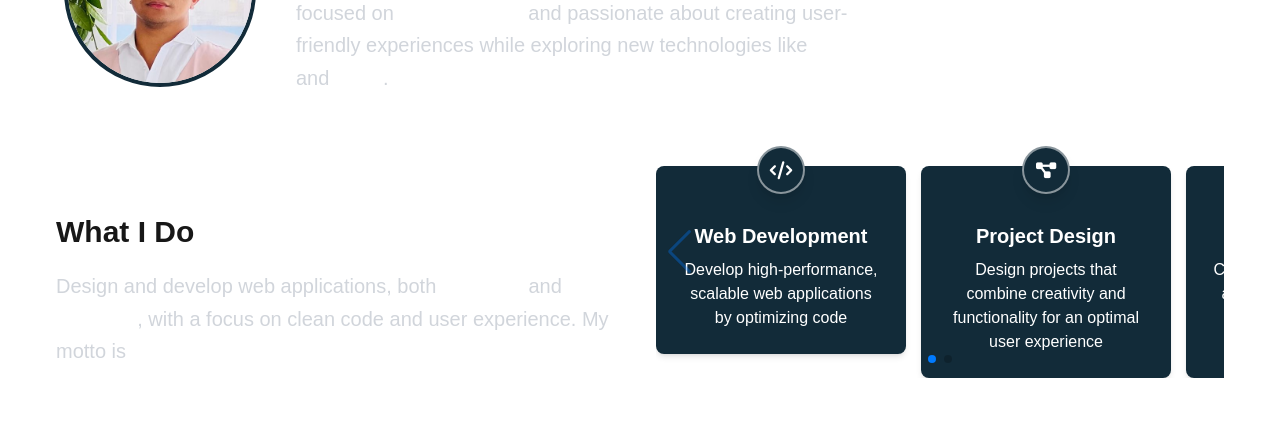
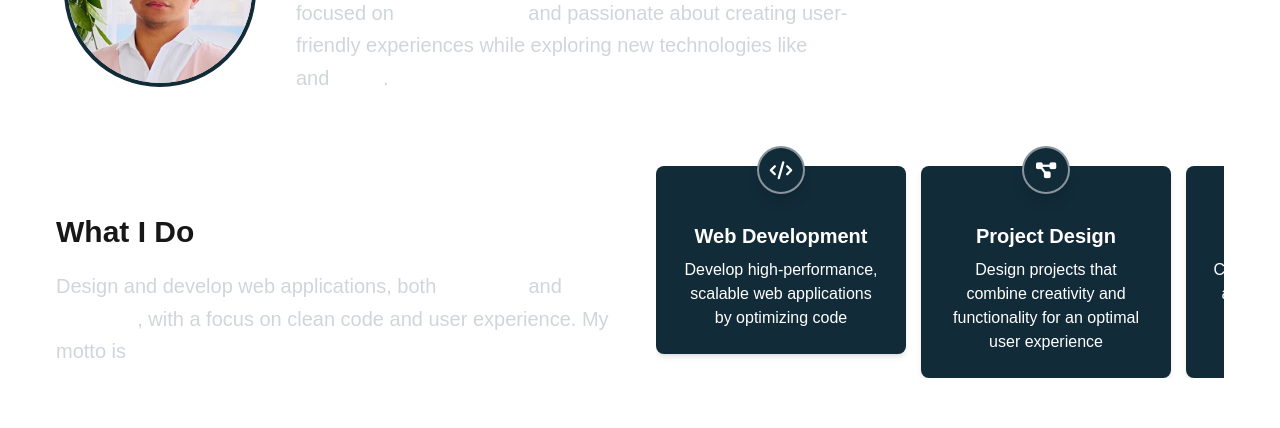
Before and after one commit to Mukkun007/PORTFOLIO-LOVA, a Next.js app: page / in a window 1280 px wide. Shown: the part 720-1148 px from the top of the page. Built offline with nearby package versions, Linux system fonts and the light colour scheme.

Commit message:
Swiper without navigation and pagination

```diff
--- a/src/app/page.tsx
+++ b/src/app/page.tsx
@@ -55,9 +55,9 @@ export default function Page() {
         <div id="projects">
           <Projects />
         </div>
-        <div id="code">
+        {/* <div id="code">
           <Code />
-        </div>
+        </div> */}
         <div>
           <ScrollToTop />
         </div>
--- a/src/components/About.tsx
+++ b/src/components/About.tsx
@@ -63,9 +63,6 @@ const About = () => {
           // Swiper si plus de 2 cartes
           <div className="relative overflow-hidden">
             <Swiper
-              modules={[Navigation, Pagination]}
-              navigation
-              pagination
               spaceBetween={15} // Espace réduit entre les cartes pour voir la suivante
               // slidesPerView={1.2} // Affiche 2 cartes et une partie de la 3e
               grabCursor={true} // Curseur amélioré
```
